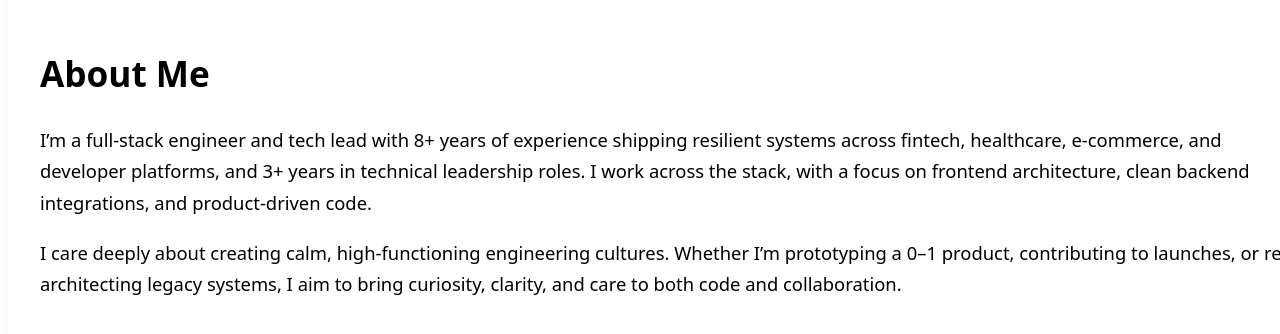
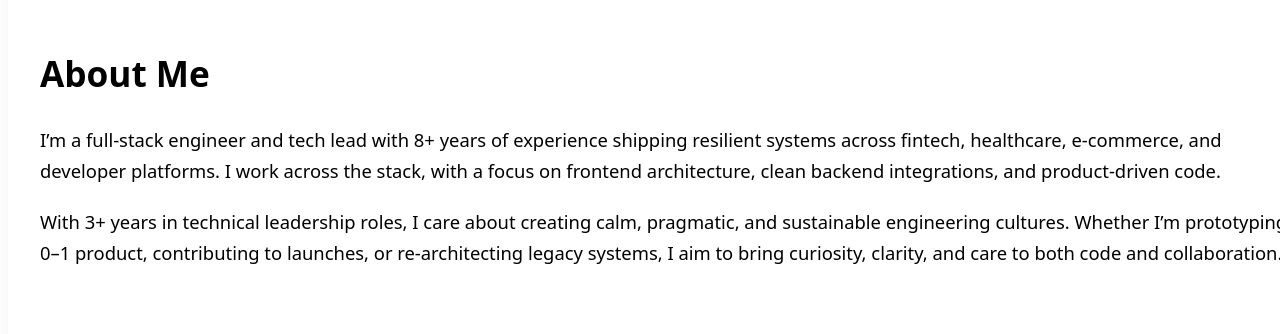
Before and after one commit to vtapia5070/victoria-tech, a React (Vite) app: page / in a window 1280 px wide. Shown: the part 902-1236 px from the top of the page. Built offline with nearby package versions, Linux system fonts and the light colour scheme.

Commit message:
update about me

```diff
--- a/src/components/AboutSection.tsx
+++ b/src/components/AboutSection.tsx
@@ -17,16 +17,16 @@ const AboutSection = forwardRef<HTMLElement, React.HTMLProps<HTMLElement>>(
             <p aria-describedby='about-section'>
                 I’m a full-stack engineer and tech lead with 8+ years of
                 experience shipping resilient systems across fintech,
-                healthcare, e-commerce, and developer platforms, and 3+ years in
-                technical leadership roles. I work across the stack, with a
-                focus on frontend architecture, clean backend integrations, and
-                product-driven code.
+                healthcare, e-commerce, and developer platforms. I work across
+                the stack, with a focus on frontend architecture, clean backend
+                integrations, and product-driven code.
             </p>
             <p aria-describedby='about-section'>
-                I care deeply about creating calm, high-functioning engineering
-                cultures. Whether I’m prototyping a 0–1 product, contributing to
-                launches, or re-architecting legacy systems, I aim to bring
-                curiosity, clarity, and care to both code and collaboration.
+                With 3+ years in technical leadership roles, I care about
+                creating calm, pragmatic, and sustainable engineering cultures.
+                Whether I’m prototyping a 0–1 product, contributing to launches,
+                or re-architecting legacy systems, I aim to bring curiosity,
+                clarity, and care to both code and collaboration.
             </p>
         </section>
     )
```
